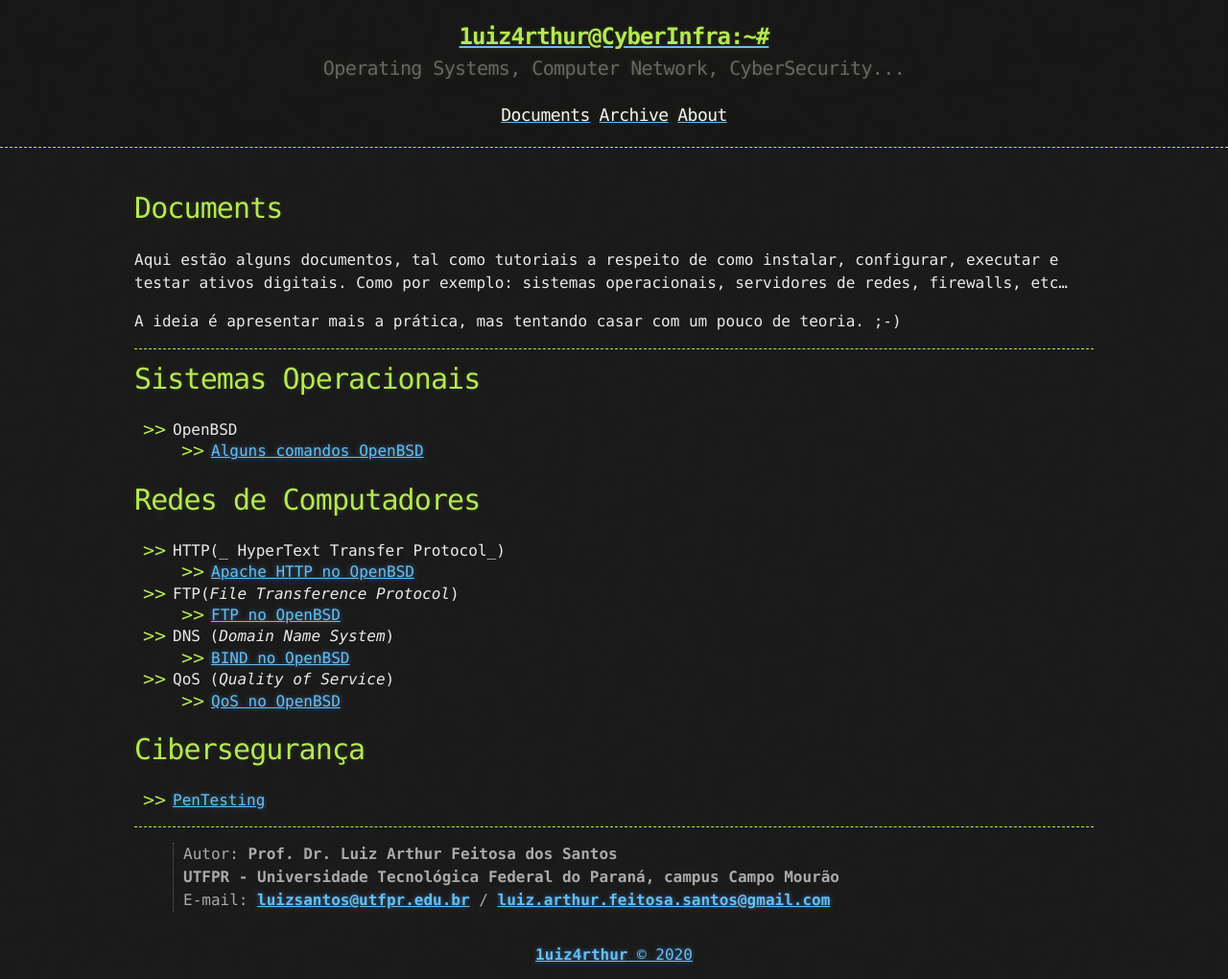
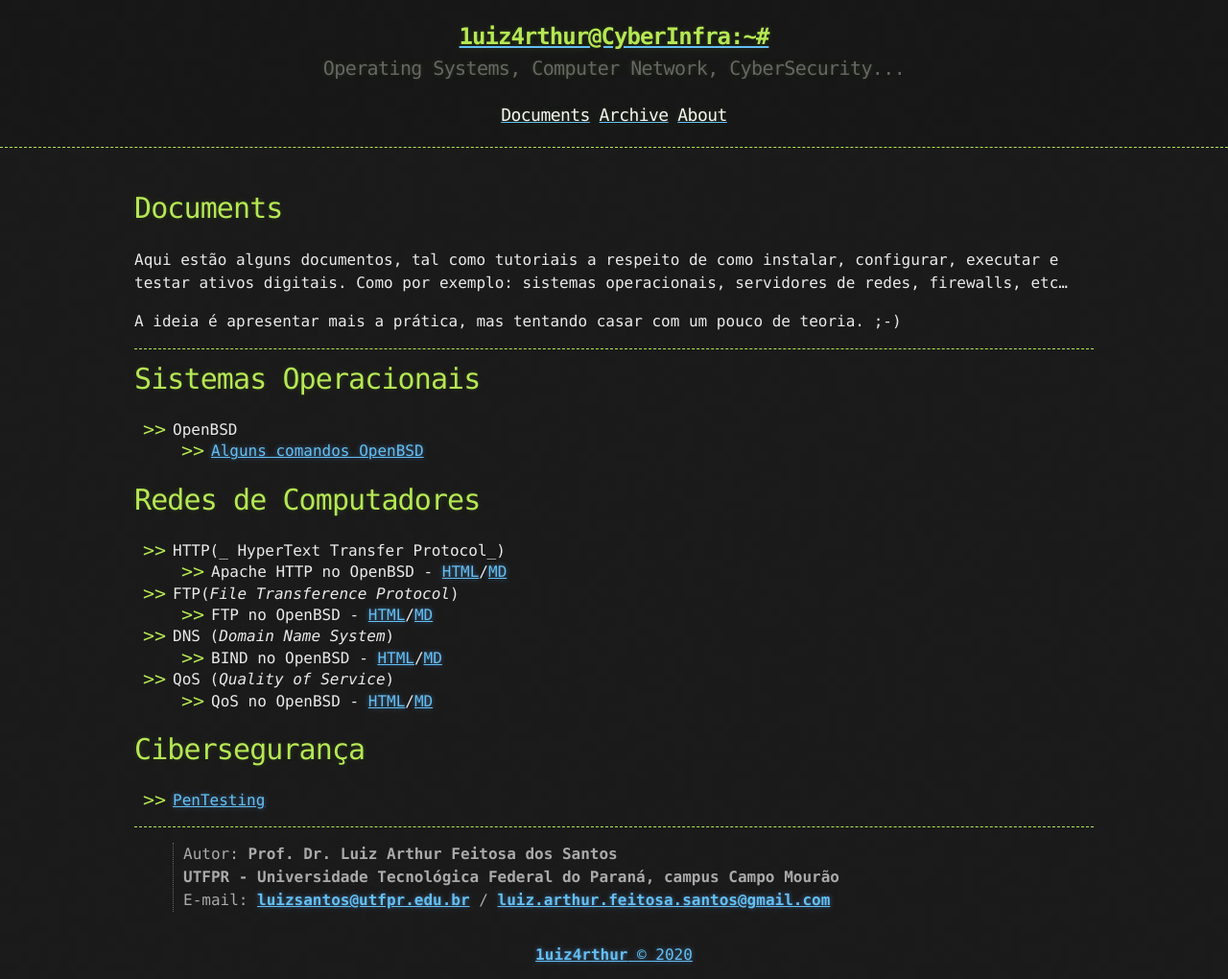
Before and after one commit to luizsantos/cyberinfra, a Jekyll site: the page built from docs/index.md, in a window 1280 px wide. Shown: the whole page at 96% size. Built offline with Jekyll 4.4.1, drawn with Linux system fonts in a browser that asks for light colours.

Commit message:
change links

```diff
--- a/docs/index.md
+++ b/docs/index.md
@@ -19,13 +19,13 @@ A ideia é apresentar mais a prática, mas tentando casar com um pouco de teoria
 
 # Redes de Computadores
 * HTTP(_ HyperText Transfer Protocol_)
-	* [Apache HTTP no OpenBSD](OpenBSDServers/HTTP.html)
+	* Apache HTTP no OpenBSD - [HTML](OpenBSDServers/HTTP.html)/[MD](OpenBSDServers/HTTP.md)
 * FTP(_File Transference Protocol_)
-	* [FTP no OpenBSD](OpenBSDServers/FTP.html)
+	* FTP no OpenBSD - [HTML](OpenBSDServers/FTP.html)/[MD](OpenBSDServers/FTP.md)
 * DNS (_Domain Name System_)
-	* [BIND no OpenBSD](DNS/DNS.html)
+	* BIND no OpenBSD - [HTML](DNS/DNS.html)/[MD](DNS/DNS.md)
 * QoS (_Quality of Service_)
-	* [QoS no OpenBSD](QoS/QoS.html)
+	* QoS no OpenBSD - [HTML](QoS/QoS.html)/[MD](QoS/QoS.md)
 
 # Cibersegurança
 * [PenTesting](penTest/pentest.html)
```
Also changed, not shown: universidades.md (+2 -2 lines).
